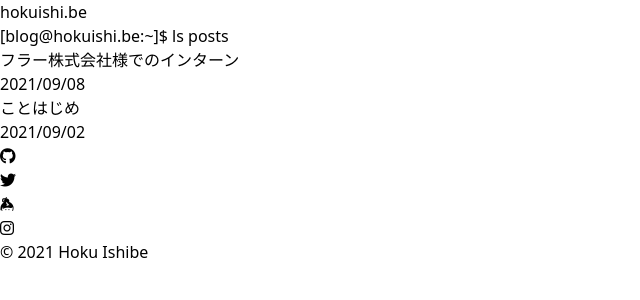
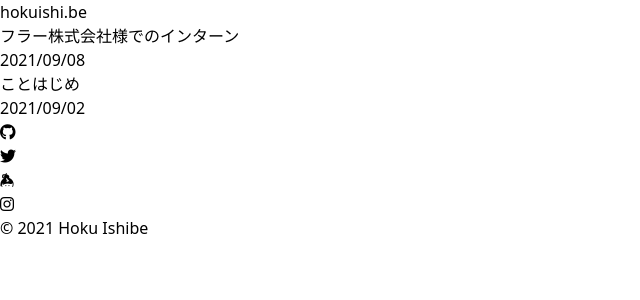
Before and after one commit to is-hoku/hokuishi.be, a Next.js app: page / in a window 1280 px wide. Shown: the top 300 px of the page, without its empty margins (0-640 px from the left). Built offline with nearby package versions, Linux system fonts and the light colour scheme.

Commit message:
remove unneeded a subtitle and set min-h-screen

```diff
--- a/src/pages/_document.tsx
+++ b/src/pages/_document.tsx
@@ -10,6 +10,7 @@ class MyDocument extends Document {
 						content="Hoku Ishibe's personal blog"
 					/>
 				</Head>
+				<div className="min-h-screen">
 					<header className="my-8">
 						<a href="/">
 							<p className="text-5xl font-bold">hokuishi.be</p>
@@ -20,6 +21,7 @@ class MyDocument extends Document {
 						<NextScript />
 					</body>
 					<div className="my-40"></div>
+				</div>
 				<footer className="flex justify-center my-4 py-8 border-t border-blue">
 					<div className="grid-rows-2">
 						<div className="grid-span-1 flex justify-around">
--- a/src/pages/index.tsx
+++ b/src/pages/index.tsx
@@ -23,11 +23,7 @@ const Index: NextPage<Props> = ({ allPosts }) => {
 				<link rel="icon" href="/favicon.ico" />
 			</Head>
 
-			<div className="z-10 flex flex-col justify-center">
-				<h1 className="text-xl font-bold my-3">
-					[blog@hokuishi.be:~]$ ls posts
-				</h1>
-			</div>
+			<div className="mt-32">
 				{allPosts.map((post) => (
 					<div className="my-12">
 						<a
@@ -40,6 +36,7 @@ const Index: NextPage<Props> = ({ allPosts }) => {
 						<p className="text-xl pt-3">{post.date}</p>
 					</div>
 				))}
+			</div>
 		</>
 	);
 };
```
Lines whose indentation alone changed are shown as unchanged.
